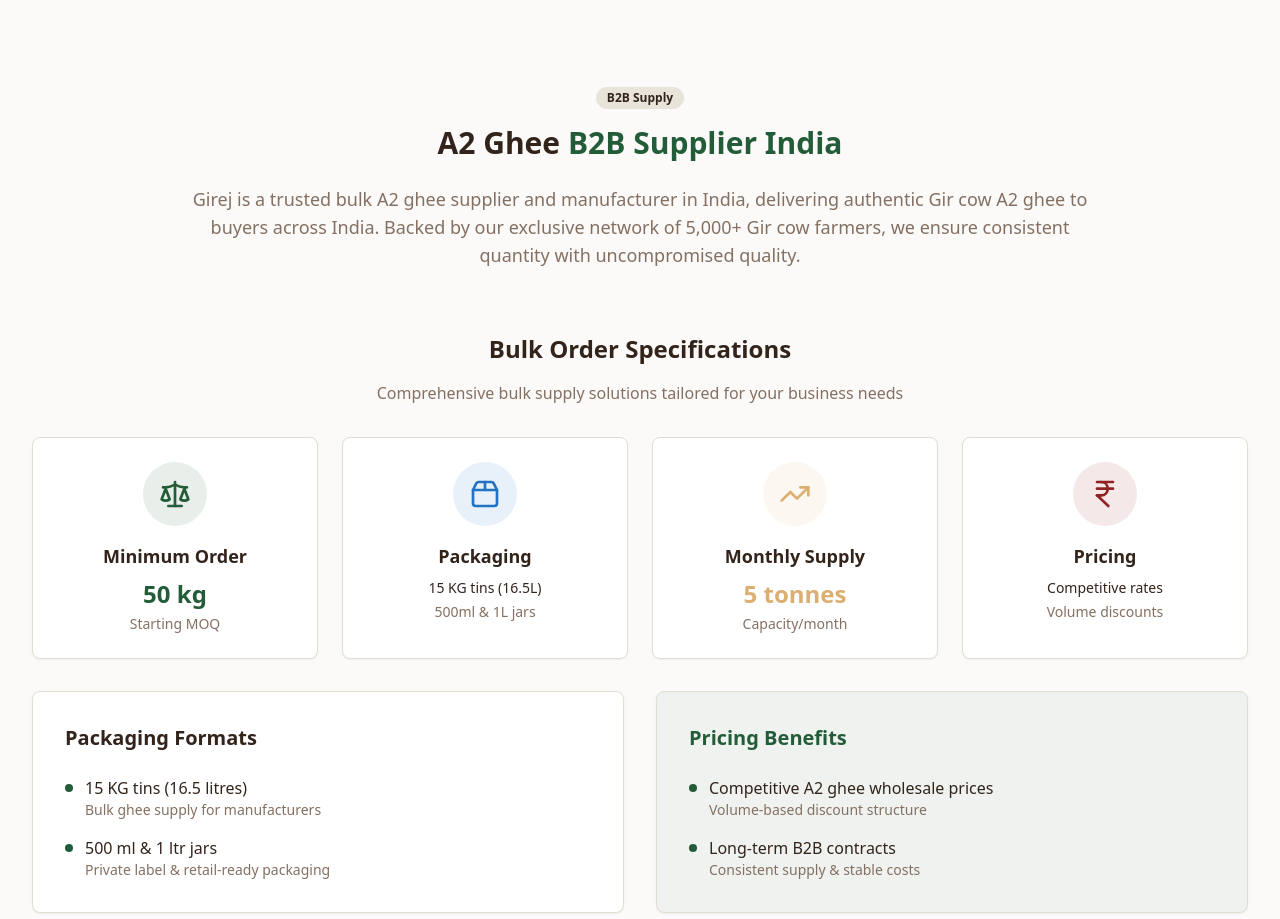
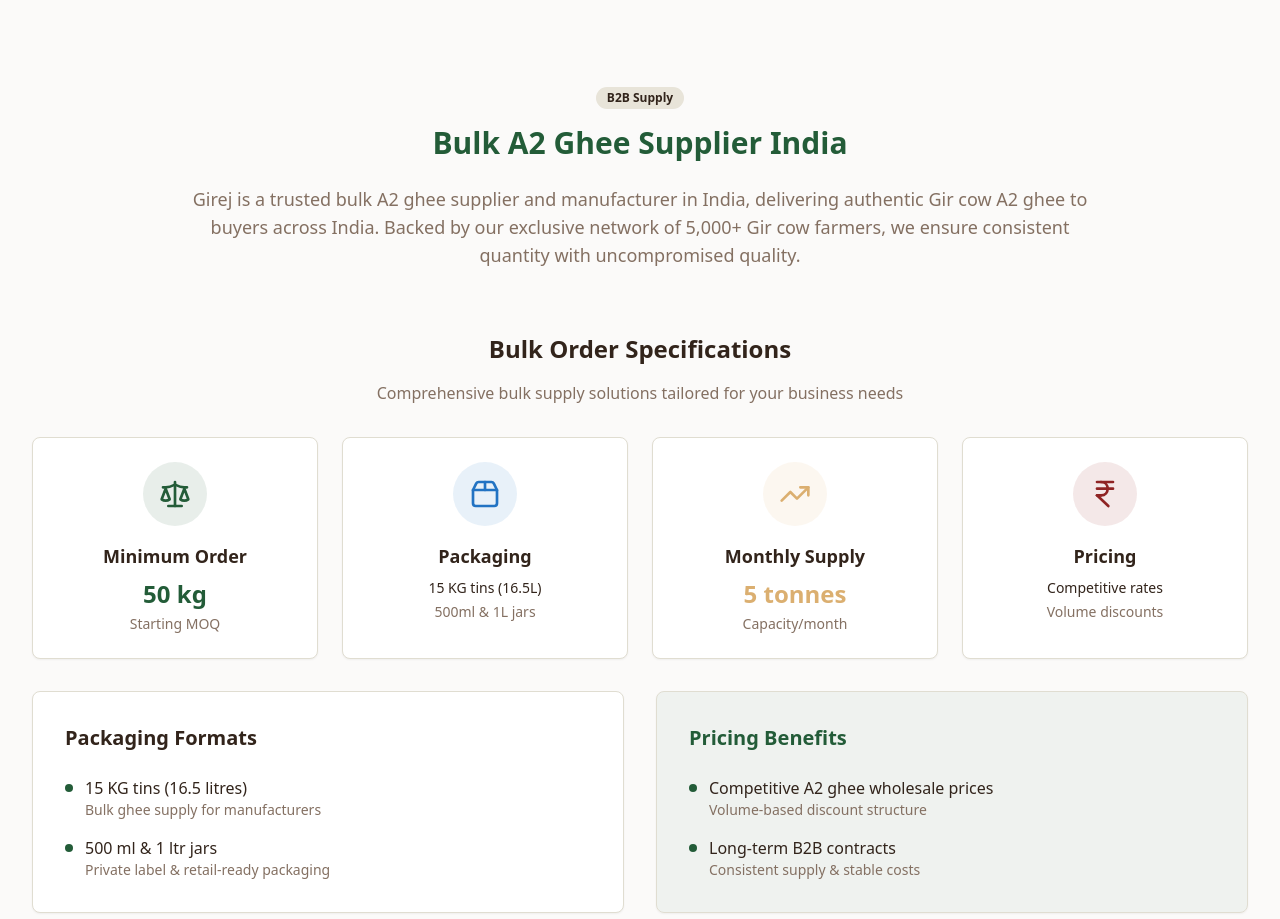
Before and after one commit to krishinaturals-eng/gir-a2-source, a React (Vite) app: page / in a window 1280 px wide. Shown: the part 4140-5059 px from the top of the page. Built offline with nearby package versions, Linux system fonts and the light colour scheme.

Commit message:
Replace text in Bulk Supply
Replaced "A2 Ghee B2B Supplier India" with "Bulk A2 Ghee Supplier India" in the Bulk Supply section.

```diff
--- a/src/components/BSupplySection.tsx
+++ b/src/components/BSupplySection.tsx
@@ -12,7 +12,7 @@ const BSupplySection = () => {
             B2B Supply
           </Badge>
           <h2 className="text-2xl md:text-3xl font-bold text-foreground mb-6">
-            A2 Ghee <span className="text-earth-green">B2B Supplier India</span>
+            <span className="text-earth-green">Bulk A2 Ghee Supplier India</span>
           </h2>
           <p className="text-lg text-muted-foreground max-w-4xl mx-auto">
             Girej is a trusted bulk A2 ghee supplier and manufacturer in India, delivering authentic Gir cow A2 ghee to buyers across India. Backed by our exclusive network of 5,000+ Gir cow farmers, we ensure consistent quantity with uncompromised quality.
```
